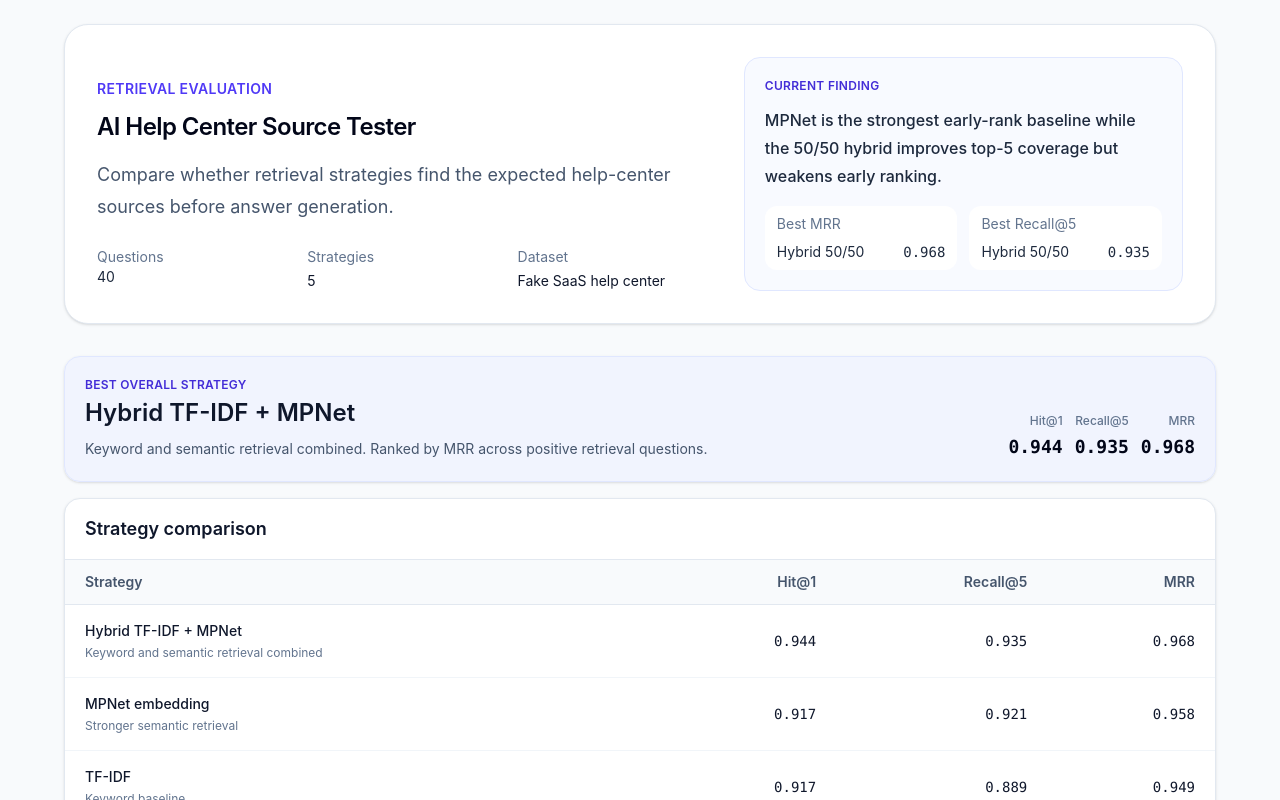
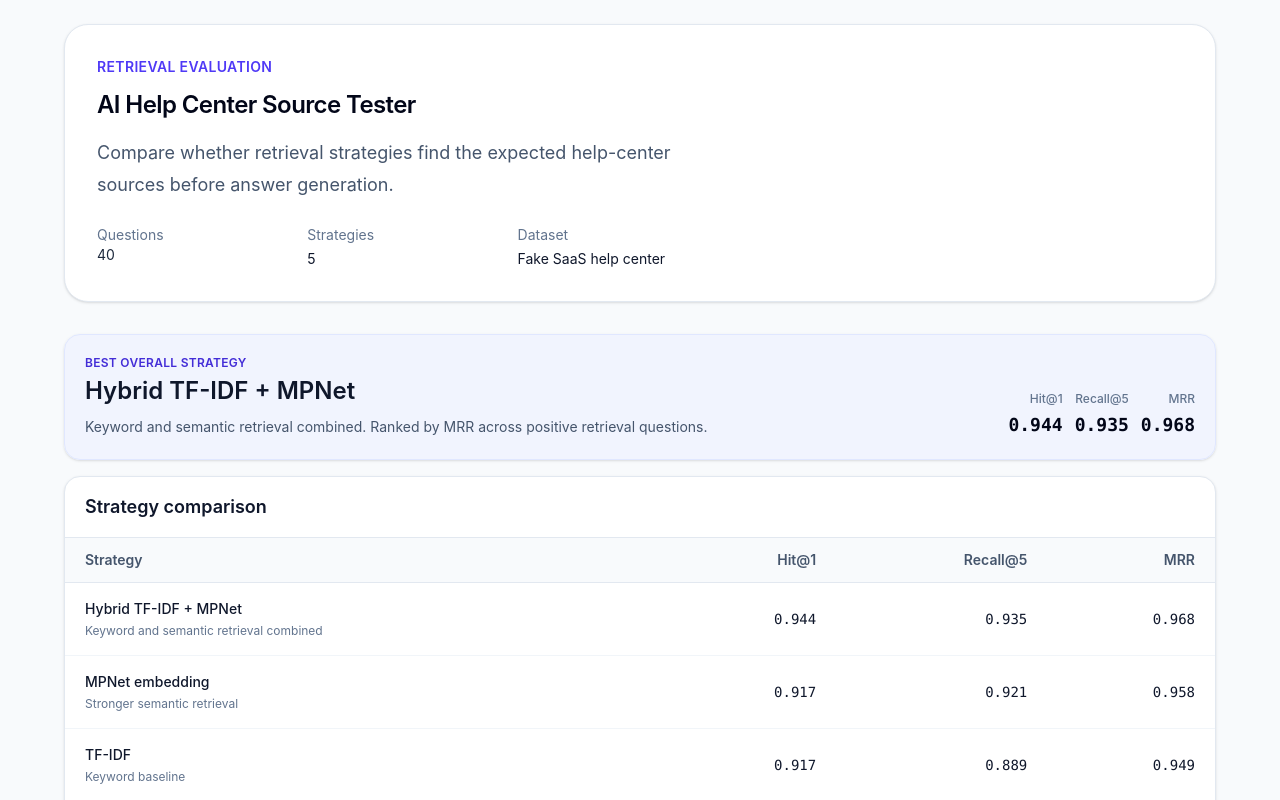
Before and after one commit to NadaSadek/ai-help-center-source-tester, a React (Vite) app: page / in a window 1280 px wide. Shown: the top 800 px of the page. Built offline with nearby package versions, Linux system fonts and the light colour scheme.

Commit message:
clean-up types and remove dup

```diff
--- a/src/App.tsx
+++ b/src/App.tsx
@@ -1,8 +1,7 @@
 import { StrategySummaryGrid } from "./components/StrategySummaryGrid";
-import failureAnalysis from "../data/failure-analysis.json";
+import { evalResults, failureAnalysisList, testQuestions } from "./generated/evaluation-data";
 import { QuestionsResults } from "./components/QuestionsResults";
 import { DashboardHeader } from "./components/RetrievalDashboardHeader";
-import { evalResults, testQuestions } from "./generated/evaluation-data";
 import { DiagnosticBreakdown } from "./components/DiagnosticBreakdown";
 
 function App() {
@@ -15,12 +14,7 @@ function App() {
         <QuestionsResults
           evalResults={evalResults}
           testQuestions={testQuestions}
-          failureAnalysisList={failureAnalysis}
-        />
-        <QuestionsResults
-          evalResults={evalResults}
-          testQuestions={testQuestions}
-          failureAnalysisList={failureAnalysis}
+          failureAnalysisList={failureAnalysisList}
         />
       </div>
     </main>
--- a/src/components/QuestionStrategyResult.tsx
+++ b/src/components/QuestionStrategyResult.tsx
@@ -1,7 +1,7 @@
 import { formatMetric } from "../lib/formatMetric";
-import type { EvalResult } from "../lib/types";
+import type { StrategyEvaluation } from "../types/evaluation";
 
-type QuestionResult = EvalResult["questions"][number];
+type QuestionResult = StrategyEvaluation["questions"][number];
 const ResultBadge = ({ isCorrect }: { isCorrect: boolean }) => (
   <span
     className={
--- a/src/components/RetrievalDashboardHeader.tsx
+++ b/src/components/RetrievalDashboardHeader.tsx
@@ -1,24 +1,8 @@
-import { formatMetric } from "../lib/formatMetric";
-import type { EvalResult } from "../lib/types";
+import type { StrategyEvaluation } from "../types/evaluation";
 
-const strategyDisplayNames: Record<string, string> = {
-  tfidf: "TF-IDF",
-  "embedding-minilm": "MiniLM",
-  "embedding-mpnet": "MPNet",
-  "hybrid-tfidf50-mpnet50": "Hybrid 50/50",
-};
-
-export const DashboardHeader = ({ evalResults }: { evalResults: EvalResult[] }) => {
+export const DashboardHeader = ({ evalResults }: { evalResults: StrategyEvaluation[] }) => {
   const questionCount = evalResults[0].questions.length;
   const strategyCount = evalResults.length;
-
-  const bestMrrStrategy = evalResults.reduce((best, current) =>
-    current.summary.mrr > best.summary.mrr ? current : best,
-  );
-
-  const bestRecallAt5Strategy = evalResults.reduce((best, current) =>
-    current.summary.meanRecallAt5 > best.summary.meanRecallAt5 ? current : best,
-  );
 
   return (
     <header className="rounded-3xl border border-slate-200 bg-white p-8 shadow-sm">
@@ -51,44 +35,6 @@ export const DashboardHeader = ({ evalResults }: { evalResults: EvalResult[] })
             </div>
           </dl>
         </div>
-
-        <aside className="rounded-2xl border border-indigo-100 bg-indigo-50/40 p-5">
-          <p className="text-xs font-semibold uppercase tracking-wide text-indigo-700">
-            Current finding
-          </p>
-
-          <p className="mt-3 text-base font-medium leading-7 text-slate-800">
-            MPNet is the strongest early-rank baseline while the 50/50 hybrid improves top-5
-            coverage but weakens early ranking.
-          </p>
-
-          <div className="mt-4 grid gap-3 text-sm sm:grid-cols-2">
-            <div className="rounded-xl bg-white px-3 py-2">
-              <p className="text-slate-500">Best MRR</p>
-              <div className="mt-2 flex items-baseline justify-between gap-3">
-                <span className="text-slate-800">
-                  {strategyDisplayNames[bestMrrStrategy.strategy] ?? bestMrrStrategy.strategy}
-                </span>
-                <span className="font-mono text-sm text-slate-800">
-                  {formatMetric(bestMrrStrategy.summary.mrr)}
-                </span>
-              </div>
-            </div>
-
-            <div className="rounded-xl bg-white px-3 py-2">
-              <p className="text-slate-500">Best Recall@5</p>
-              <div className="mt-2 flex items-baseline justify-between gap-3">
-                <span className="text-slate-800">
-                  {strategyDisplayNames[bestRecallAt5Strategy.strategy] ??
-                    bestRecallAt5Strategy.strategy}
-                </span>
-                <span className="font-mono text-sm text-slate-800">
-                  {formatMetric(bestRecallAt5Strategy.summary.meanRecallAt5)}
-                </span>
-              </div>
-            </div>
-          </div>
-        </aside>
       </div>
     </header>
   );
--- a/src/components/StrategySummaryGrid.tsx
+++ b/src/components/StrategySummaryGrid.tsx
@@ -1,8 +1,8 @@
 import { formatMetric } from "../lib/formatMetric";
-import type { EvalResult } from "../lib/types";
+import type { StrategyEvaluation } from "../types/evaluation";
 import { strategyLabels } from "../lib/strategyLabels";
 
-export const StrategySummaryGrid = ({ evalResults }: { evalResults: EvalResult[] }) => {
+export const StrategySummaryGrid = ({ evalResults }: { evalResults: StrategyEvaluation[] }) => {
   const sortedResults = [...evalResults].sort((a, b) => b.summary.mrr - a.summary.mrr);
   const bestResult = sortedResults[0];
 
--- a/src/lib/types.ts
+++ b/src/lib/types.ts
@@ -1,7 +1,6 @@
 import type {
   MetricsSummary,
   QuestionEvaluation,
-  StrategyEvaluation,
   QuestionCategory,
   QuestionDifficulty,
   QuestionSlice,
@@ -10,7 +9,6 @@ import type {
 
 export type Summary = MetricsSummary;
 export type Question = QuestionEvaluation;
-export type EvalResult = StrategyEvaluation;
 
 export type TestQuestion = {
   id: string;
```
Also changed, not shown: src/components/QuestionsResults.tsx (+4 -3 lines), 1 other file (tests, documents, lock files or other folders).
